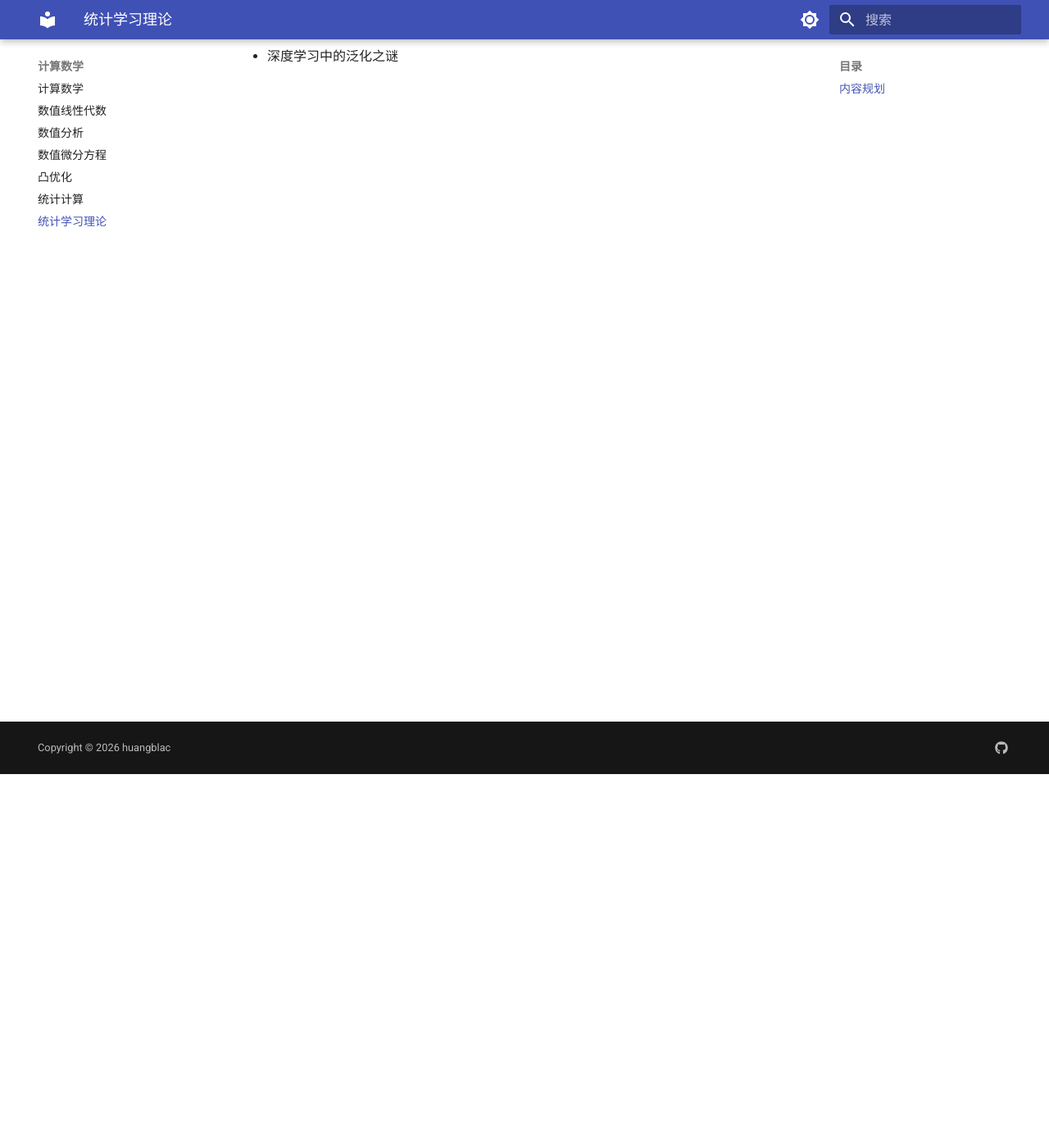
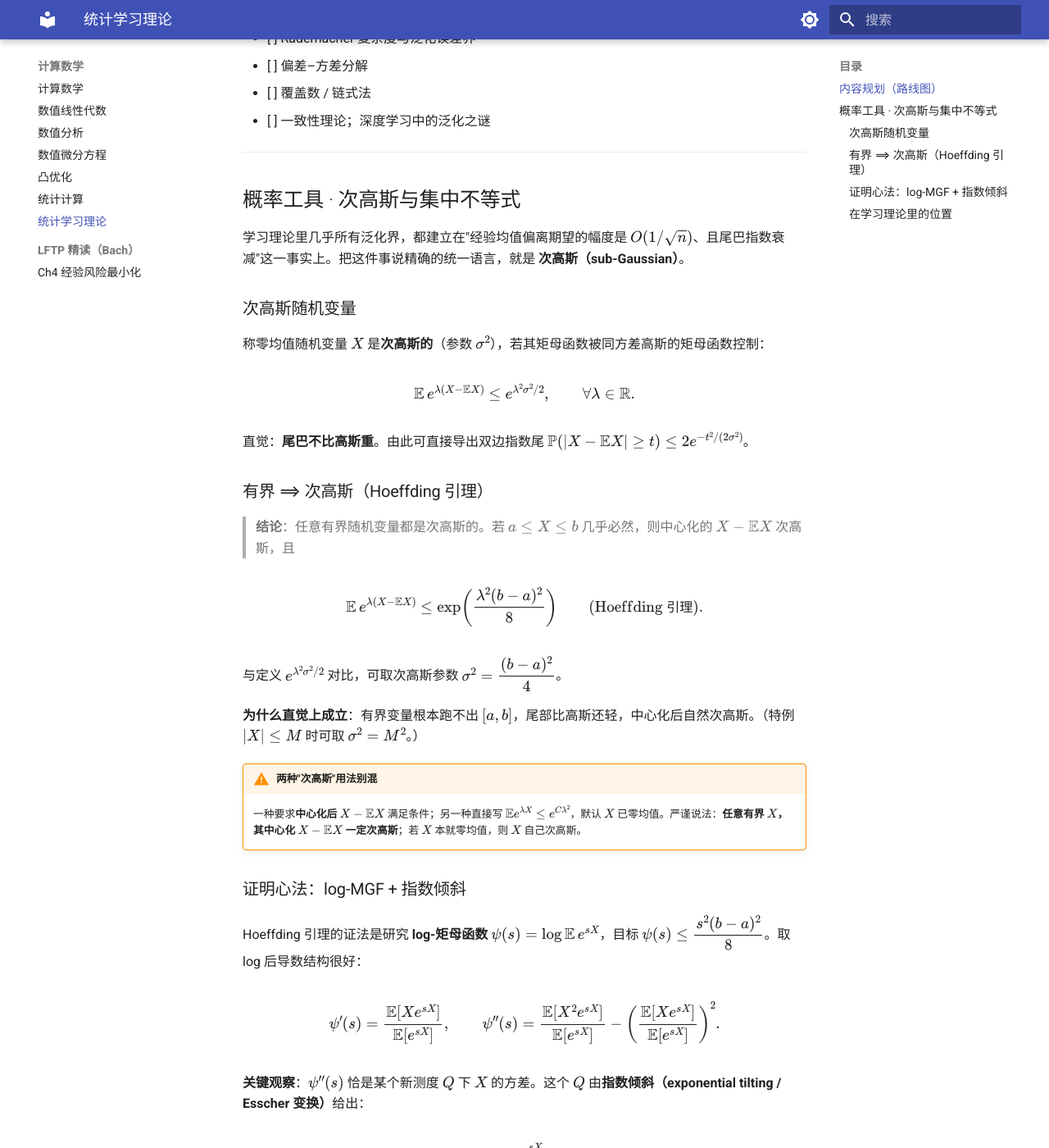
Before and after one commit to HuangBlac/AI-Math-Docs, an MkDocs documentation site: the page built from docs/computation/learning-theory.md, in a window 1280 px wide and 1400 px high, scrolled down 456 px. Shown: the whole window at 82% size. Built offline with MkDocs 1.6.1 and Material for MkDocs 9.7.7, drawn with Linux system fonts in a browser that asks for light colours; some of the changed text lies outside the part shown.

Commit message:
docs(learning-theory): 增补 LFTP Ch4 笔记并为统计学习理论页开张
- 新增 docs/computation/lftp/ch4-erm.md：经验风险最小化（ERM）精读笔记——凸代理损失、
  风险分解、一致偏差、McDiarmid 鞅证明完整版、二次损失/有限类/覆盖数暖身。整理自个人
  学习笔记，仅修正公式渲染与页面结构。
- mkdocs.yml：在「计算数学」下新增「LFTP 精读（Bach）」导航分节。
- docs/computation/learning-theory.md：由占位页填充「次高斯与集中不等式」一节
  （Hoeffding 引理、有界⟹次高斯、log-MGF + 指数倾斜证明心法）。
- .gitignore：忽略本地工作追踪器 _ingest/（含本地路径/私人标题，不发布）。

内容蒸馏自复习对话，含 AI 生成成分，待作者本人校对。

```diff
--- a/docs/computation/learning-theory.md
+++ b/docs/computation/learning-theory.md
@@ -1,12 +1,71 @@
 # 统计学习理论
 
-> 状态：待补充
+!!! note "本页来源与说明"
+    本页内容正在从我自己的复习对话（与 ChatGPT/Claude，2026-05~06）中**逐主题蒸馏**而来，含 AI 生成成分，**待我本人校对**。配套精读见 [LFTP Ch4 经验风险最小化](lftp/ch4-erm.md)。
 
-## 内容规划
+## 内容规划（路线图）
 
-- PAC学习框架
-- VC维与Rademacher复杂度
-- 泛化误差界
-- 偏差-方差分解
-- 一致性理论
-- 深度学习中的泛化之谜
+- [x] 概率工具：次高斯与集中不等式 ← 本页已开张
+- [ ] 经验风险最小化与一致偏差（见 [LFTP Ch4](lftp/ch4-erm.md)）
+- [ ] Rademacher 复杂度与泛化误差界
+- [ ] 偏差–方差分解
+- [ ] 覆盖数 / 链式法
+- [ ] 一致性理论；深度学习中的泛化之谜
+
+---
+
+## 概率工具 · 次高斯与集中不等式
+
+学习理论里几乎所有泛化界，都建立在"经验均值偏离期望的幅度是 $O(1/\sqrt n)$、且尾巴指数衰减"这一事实上。把这件事说精确的统一语言，就是 **次高斯（sub-Gaussian）**。
+
+### 次高斯随机变量
+
+称零均值随机变量 $X$ 是**次高斯的**（参数 $\sigma^2$），若其矩母函数被同方差高斯的矩母函数控制：
+
+$$
+\mathbb{E}\,e^{\lambda(X-\mathbb{E}X)} \le e^{\lambda^2\sigma^2/2},\qquad \forall \lambda\in\mathbb{R}.
+$$
+
+直觉：**尾巴不比高斯重**。由此可直接导出双边指数尾 $\mathbb{P}(|X-\mathbb{E}X|\ge t)\le 2e^{-t^2/(2\sigma^2)}$。
+
+### 有界 ⟹ 次高斯（Hoeffding 引理）
+
+> **结论**：任意有界随机变量都是次高斯的。若 $a\le X\le b$ 几乎必然，则中心化的 $X-\mathbb{E}X$ 次高斯，且
+
+$$
+\mathbb{E}\,e^{\lambda(X-\mathbb{E}X)} \le \exp\!\left(\frac{\lambda^2 (b-a)^2}{8}\right)\qquad(\text{Hoeffding 引理}).
+$$
+
+与定义 $e^{\lambda^2\sigma^2/2}$ 对比，可取次高斯参数 $\sigma^2=\dfrac{(b-a)^2}{4}$。
+
+**为什么直觉上成立**：有界变量根本跑不出 $[a,b]$，尾部比高斯还轻，中心化后自然次高斯。（特例 $|X|\le M$ 时可取 $\sigma^2=M^2$。）
+
+!!! warning "两种"次高斯"用法别混"
+    一种要求**中心化后** $X-\mathbb{E}X$ 满足条件；另一种直接写 $\mathbb{E}e^{\lambda X}\le e^{C\lambda^2}$，默认 $X$ 已零均值。严谨说法：**任意有界 $X$，其中心化 $X-\mathbb{E}X$ 一定次高斯**；若 $X$ 本就零均值，则 $X$ 自己次高斯。
+
+### 证明心法：log-MGF + 指数倾斜
+
+Hoeffding 引理的证法是研究 **log-矩母函数** $\psi(s)=\log\mathbb{E}\,e^{sX}$，目标 $\psi(s)\le \dfrac{s^2(b-a)^2}{8}$。取 log 后导数结构很好：
+
+$$
+\psi'(s)=\frac{\mathbb{E}[Xe^{sX}]}{\mathbb{E}[e^{sX}]},\qquad
+\psi''(s)=\frac{\mathbb{E}[X^2e^{sX}]}{\mathbb{E}[e^{sX}]}-\left(\frac{\mathbb{E}[Xe^{sX}]}{\mathbb{E}[e^{sX}]}\right)^2 .
+$$
+
+**关键观察**：$\psi''(s)$ 恰是某个新测度 $Q$ 下 $X$ 的方差。这个 $Q$ 由**指数倾斜（exponential tilting / Esscher 变换）**给出：
+
+$$
+dQ = \frac{e^{sX}}{\mathbb{E}[e^{sX}]}\,dP.
+$$
+
+它把原测度按权重 $e^{sX}/\mathbb{E}[e^{sX}]$（总积分为 1）重新加权——$s>0$ 时偏向 $X$ 大的地方，$s<0$ 时偏向小的地方。**不是改变随机变量本身，而是改变看待它的概率权重**。于是在 $Q$ 下 $\mathbb{E}_Q[f(X)]=\dfrac{\mathbb{E}[f(X)e^{sX}]}{\mathbb{E}[e^{sX}]}$，故 $\psi''(s)=\mathrm{var}_Q(X)$。因为 $X\in[a,b]$，任何测度下方差 $\le \left(\dfrac{b-a}{2}\right)^2$，所以 $\psi''(s)\le \dfrac{(b-a)^2}{4}$；配上 $\psi(0)=\psi'(0)=0$ 积分两次即得结论。
+
+### 在学习理论里的位置
+
+次高斯 + Hoeffding 引理是上层一切集中不等式的地基：
+
+- **Hoeffding 不等式**（有界 i.i.d. 均值的指数尾）——把单变量的次高斯性对独立和相加；
+- **McDiarmid 不等式**（有界差分函数的集中）——见 [LFTP Ch4 的完整鞅证明](lftp/ch4-erm.md)，它正是用条件版 Hoeffding 引理逐步剥矩母函数得到的；
+- **Bernstein 不等式**（再把方差用上、对小偏差更紧）——待续。
+
+> **待续**：Bernstein 不等式、Rademacher 复杂度、泛化误差界，将从对应复习对话继续蒸馏补入。
--- a/mkdocs.yml
+++ b/mkdocs.yml
@@ -89,6 +89,8 @@ nav:
     - 凸优化: computation/optimization.md
     - 统计计算: computation/stat-computing.md
     - 统计学习理论: computation/learning-theory.md
+    - "LFTP 精读（Bach）":
+      - Ch4 经验风险最小化: computation/lftp/ch4-erm.md
   - 算法介绍:
     - algorithms/index.md
     - 神经网络: algorithms/neural-networks.md
```
Also changed, not shown: docs/computation/lftp/ch4-erm.md (added, +290 -0 lines), 1 other file.
